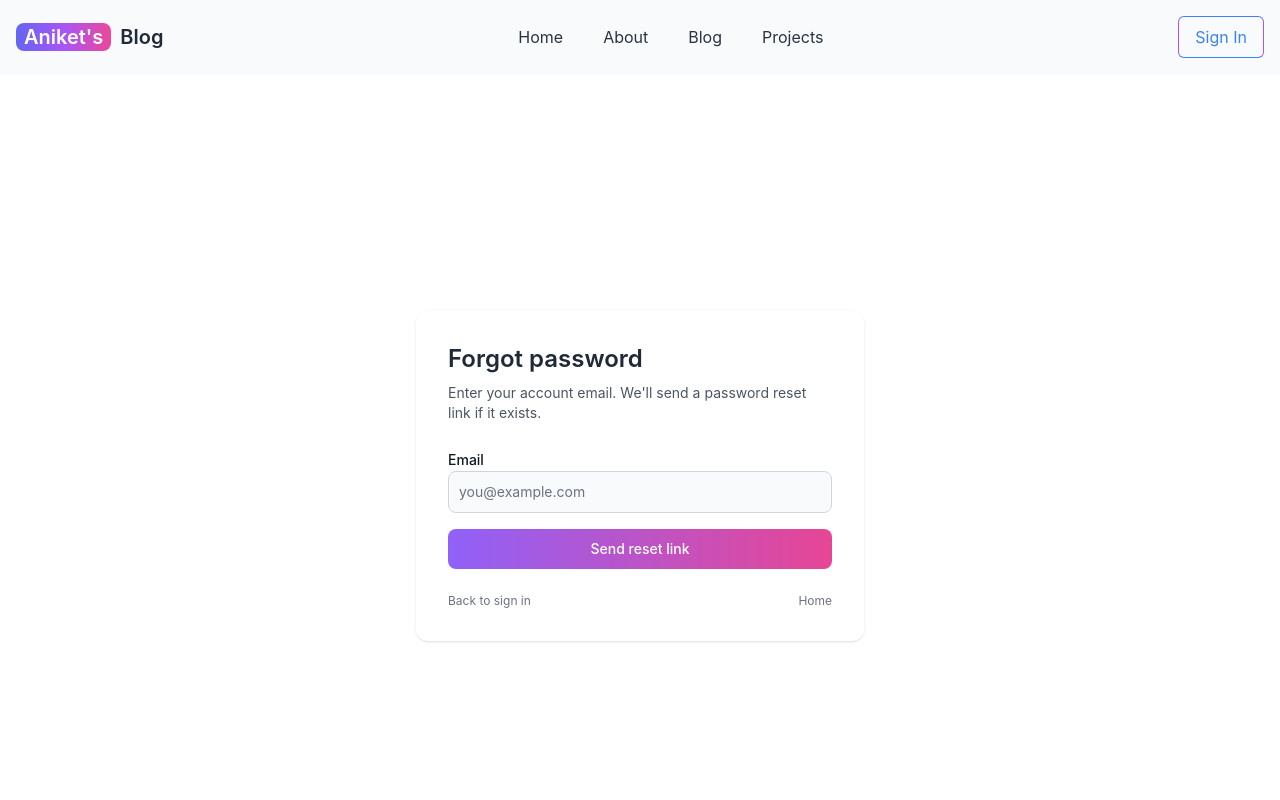
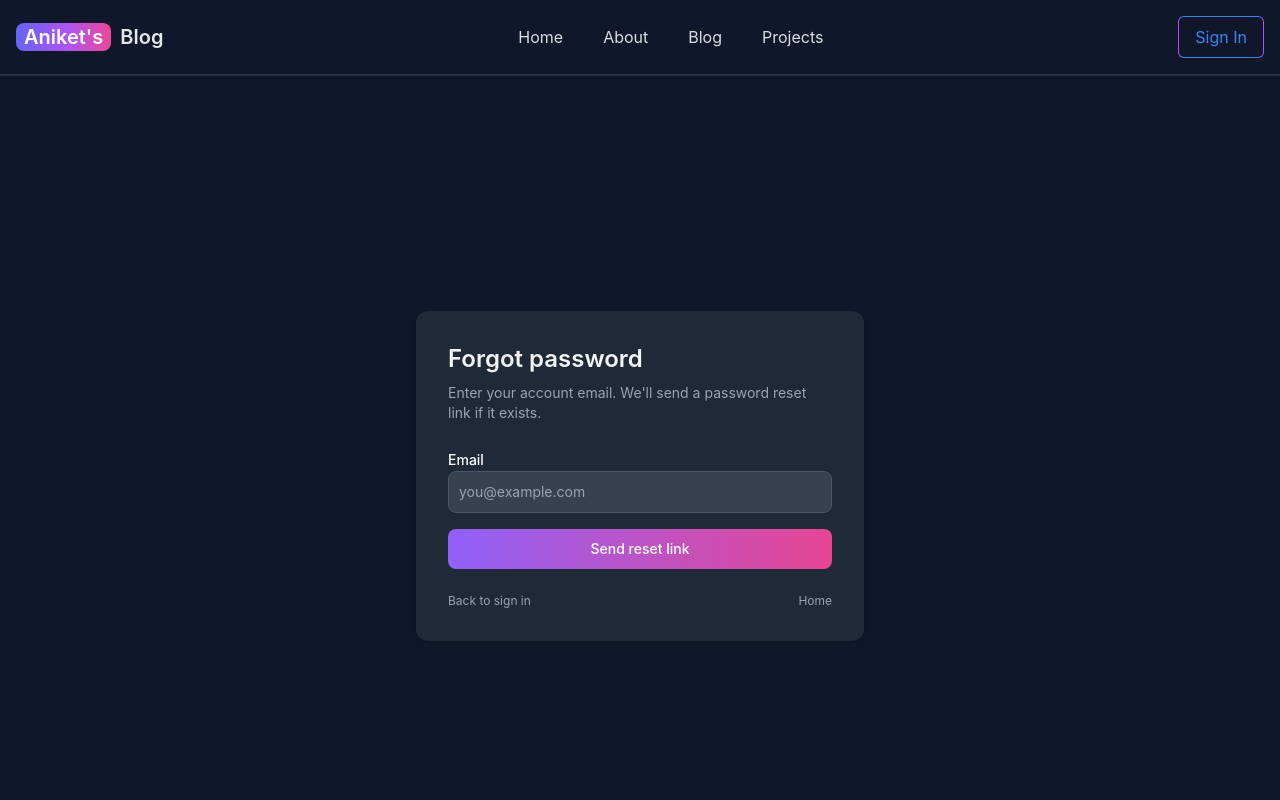
Before and after one commit to AniketAgra/Aniket_sBlog, a React (Vite) app in the folder client/: page /forgot-password in a window 1280 px wide. Shown: the top 800 px of the page. Built offline with nearby package versions, Linux system fonts and the light colour scheme; no server answers.

Commit message:
feat: set initial theme to dark and enable dark mode in Tailwind configuration

```diff
--- a/client/src/redux/theme/themeSlice.js
+++ b/client/src/redux/theme/themeSlice.js
@@ -1,7 +1,7 @@
 import {createSlice} from '@reduxjs/toolkit';
 
 const initialState = {
-    theme: 'light',
+    theme: 'dark',
 };
 
 const themeSlice = createSlice({
--- a/client/tailwind.config.js
+++ b/client/tailwind.config.js
@@ -1,6 +1,7 @@
 import flowbitePlugin from 'flowbite/plugin';
 
 export default {
+  darkMode: 'class',
   content: [
     './index.html',
     './src/**/*.{js,ts,jsx,tsx}',
```
